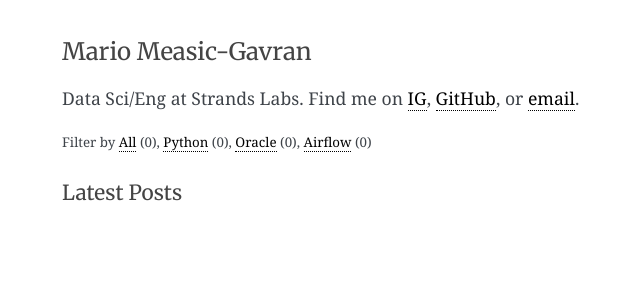
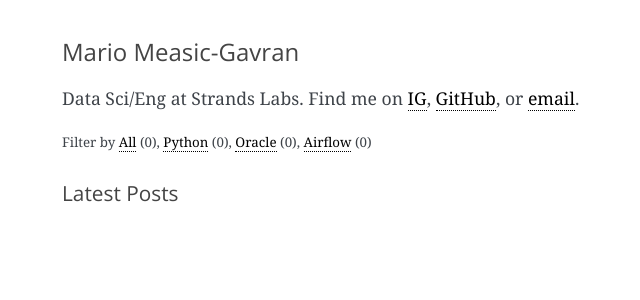
Before and after one commit to mmeasic/mmeasic.github.io, a Jekyll site: the page built from index.html, in a window 1280 px wide. Shown: the top 300 px of the page, without its empty margins (198-838 px from the left). Built offline with Jekyll 4.4.1, drawn with Linux system fonts in a browser that asks for light colours; some web fonts are replaced.

Commit message:
CSS changes.

```diff
--- a/_includes/head.html
+++ b/_includes/head.html
@@ -7,7 +7,7 @@
     <link rel="stylesheet" href="{{ "/css/main.css" | prepend: site.baseurl }}">
     <link rel="canonical" href="{{ page.url | replace:'index.html','' | prepend: site.baseurl | prepend: site.url }}">
     <link rel="alternate" type="application/rss+xml" title="{{ site.title }}" href="{{ "/feed.xml" | prepend: site.baseurl | prepend: site.url }}">
-    <link href="https://fonts.googleapis.com/css?family=Merriweather|Noto+Serif|Droid+Sans+Mono" rel="stylesheet">
+    <link href="https://fonts.googleapis.com/css?family=Open+Sans|Merriweather|Noto+Serif|Droid+Sans+Mono" rel="stylesheet">
     <link rel="author" href="https://plus.google.com/u/0/110235318020270619650?rel=author" />
 
     <title>{% if page.title %}{{ page.title | escape }}{% else %}{{ site.title | escape }}{% endif %}</title>
--- a/_layouts/post.html
+++ b/_layouts/post.html
@@ -22,7 +22,7 @@
         </a>
     </div>
 
-    <a href="mailto:beauinmelbourne@gmail.com">beauinmelbourne@gmail.com</a>
+    <a href="mailto:mario.measic.gavran@gmail.com">mario.measic.gavran@gmail.com</a>
 </div>
 
 {% comment %}
--- a/css/main.scss
+++ b/css/main.scss
@@ -9,6 +9,8 @@
 
 // Colours
 $grey: #444;
+$salmon: #fa8072;
+$light-salmon: lighten($salmon, 30%);
 $grey-light: lighten($grey, 30%);
 $grey-dark: darken($grey, 25%);
 $yellow-light: lighten(yellow, 40%);
@@ -78,7 +80,7 @@
 
 /* Basic styling */
 body {
-    background-color: white;
+    background-color: $light-salmon;
     -webkit-text-size-adjust: 100%;
     -webkit-font-feature-settings: "kern" 1;
     -moz-font-feature-settings: "kern" 1;
@@ -98,7 +100,7 @@
 
 /* Headings */
 h1, h2, h3, h4, h5, h6 {
-    font-family: 'Merriweather', 'Garamond', 'Georgia', 'serif';
+    font-family: 'Open Sans', 'Garamond', 'Georgia', 'serif';
     font-weight: normal;
     color: #444;
 }
```
